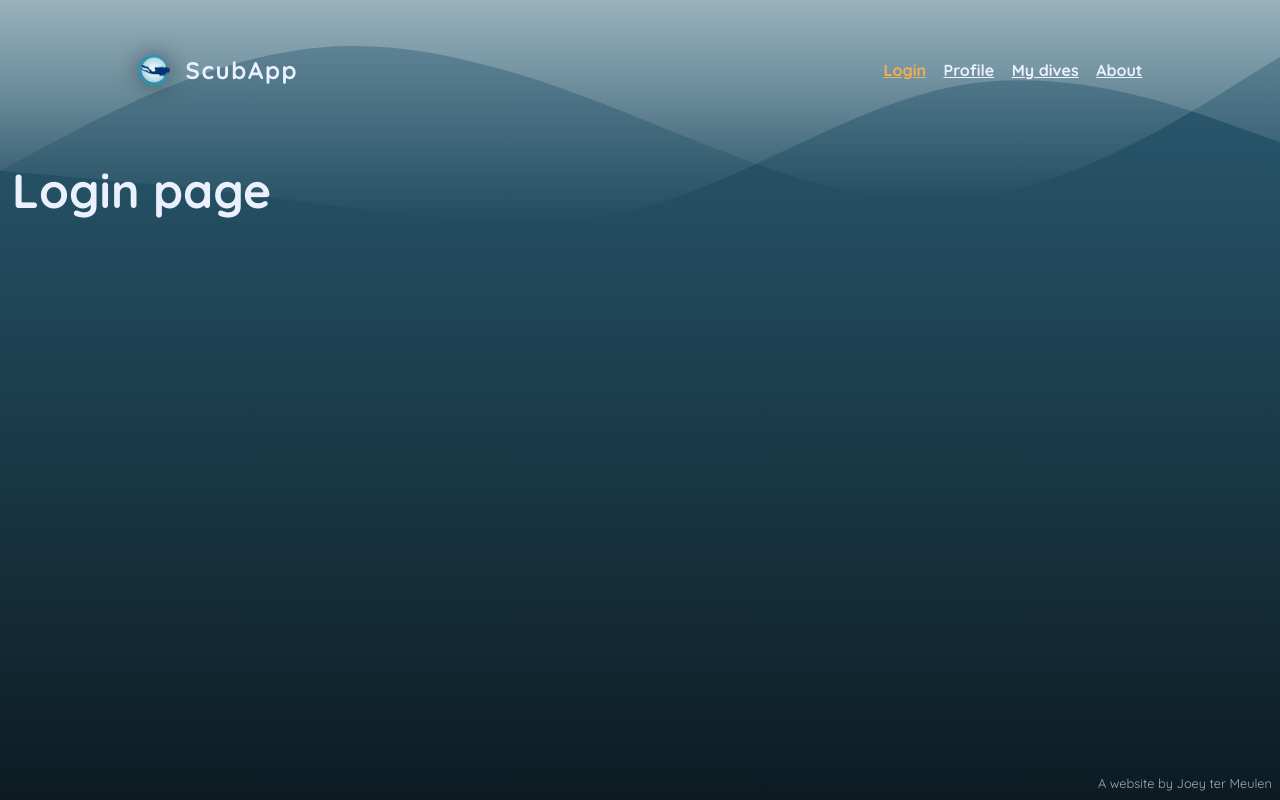
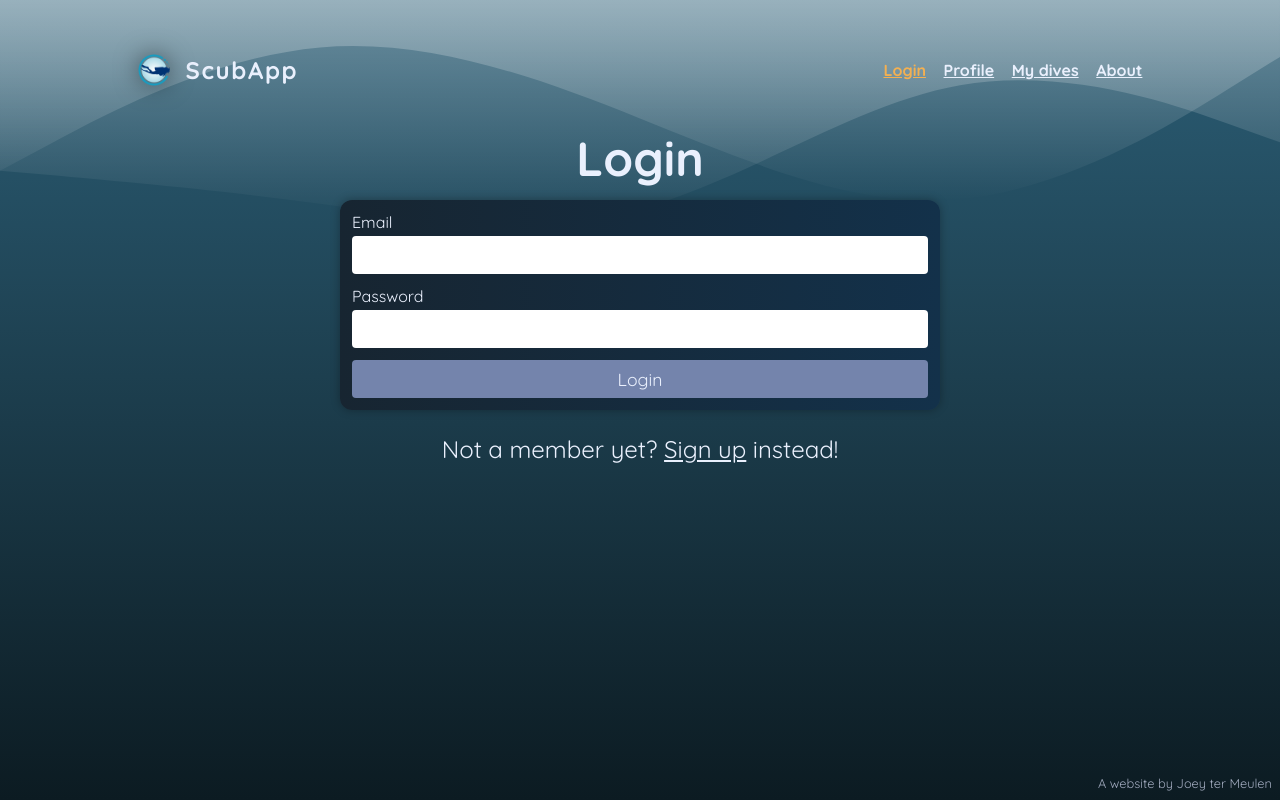
Before and after one commit to JtMeulen/dive-log-next, a Next.js app: page /login in a window 1280 px wide. Built offline with nearby package versions, Linux system fonts and the light colour scheme.

Commit message:
chore: add login form

```diff
--- a/app/login/page.jsx
+++ b/app/login/page.jsx
@@ -1,7 +1,31 @@
-export default function Login() {
+"use client";
+
+import Link from "next/link";
+
+import styles from "./page.module.css";
+
+import Input from "@/components/ui/Input";
+import Button from "@/components/ui/Button";
+
+export default function LoginPage() {
+  const submitAction = async (formData) => {
+    // TODO: move to file so we can use server actions
+    // 'use server';
+
+    console.log(formData);
+  };
+
   return (
-    <main>
-      <h1>Login page</h1>
+    <main className={styles.main}>
+      <h1>Login</h1>
+
+      <form className={styles.form} action={submitAction}>
+        <Input type="email" name="email" label="Email" />
+        <Input type="password" name="password" label="Password" />
+        <Button type="submit">Login</Button>
+      </form>
+
+      <p>Not a member yet? <Link href="/signup">Sign up</Link> instead!</p>
     </main>
   );
 }
--- /dev/null
+++ b/app/login/page.module.css
@@ -0,0 +1,20 @@
+.main {
+  display: flex;
+  flex-direction: column;
+  align-items: center;
+}
+
+.main h1 {
+  margin-top: 0;
+}
+
+.form {
+  display: flex;
+  flex-direction: column;
+  width: clamp(200px, 90%, 600px);
+  margin-top: 12px;
+  padding: 12px;
+  border-radius: 12px;
+  box-shadow: var(--container-box-shadow);
+  background: var(--container-background);
+}
```
Also changed, not shown: app/signup/page.jsx (+6 -8 lines).
